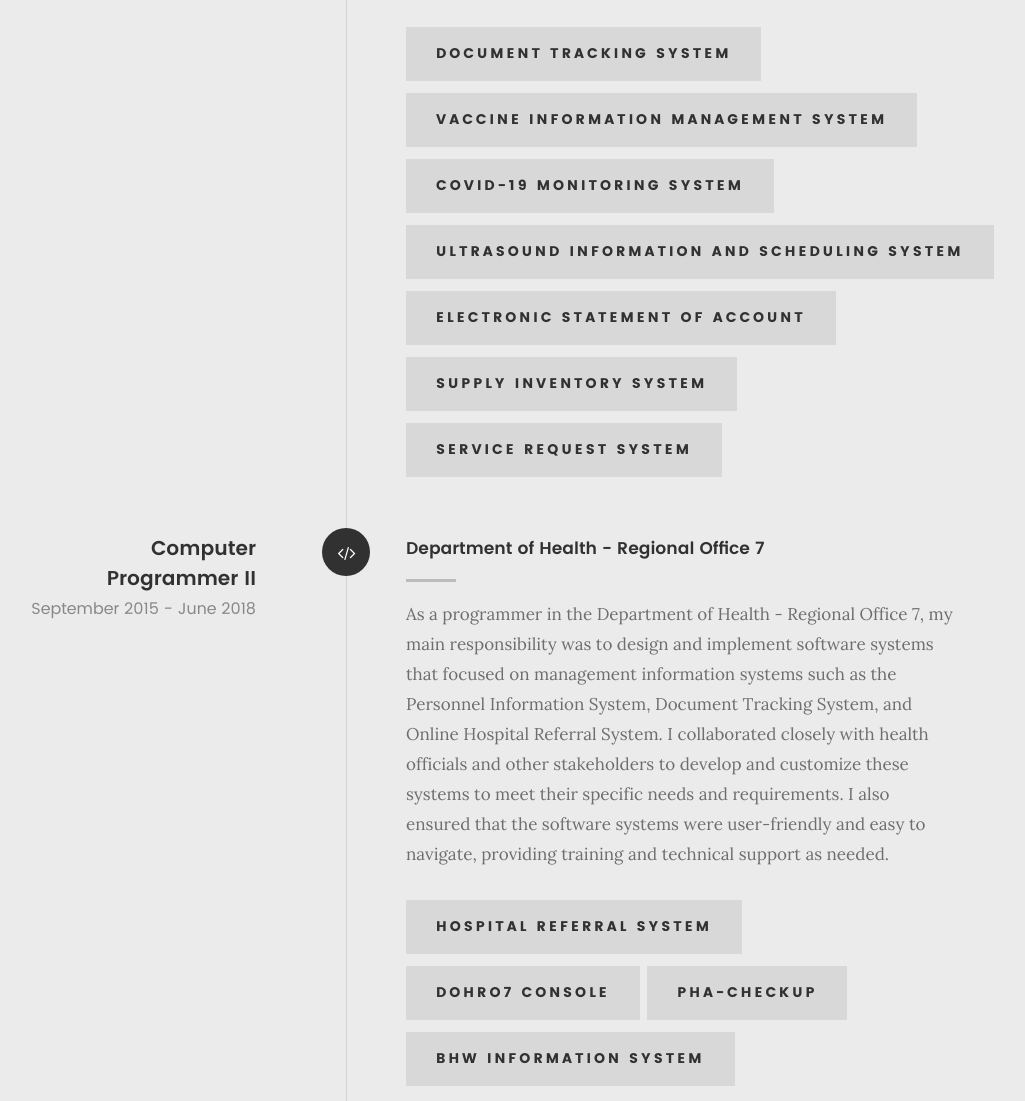
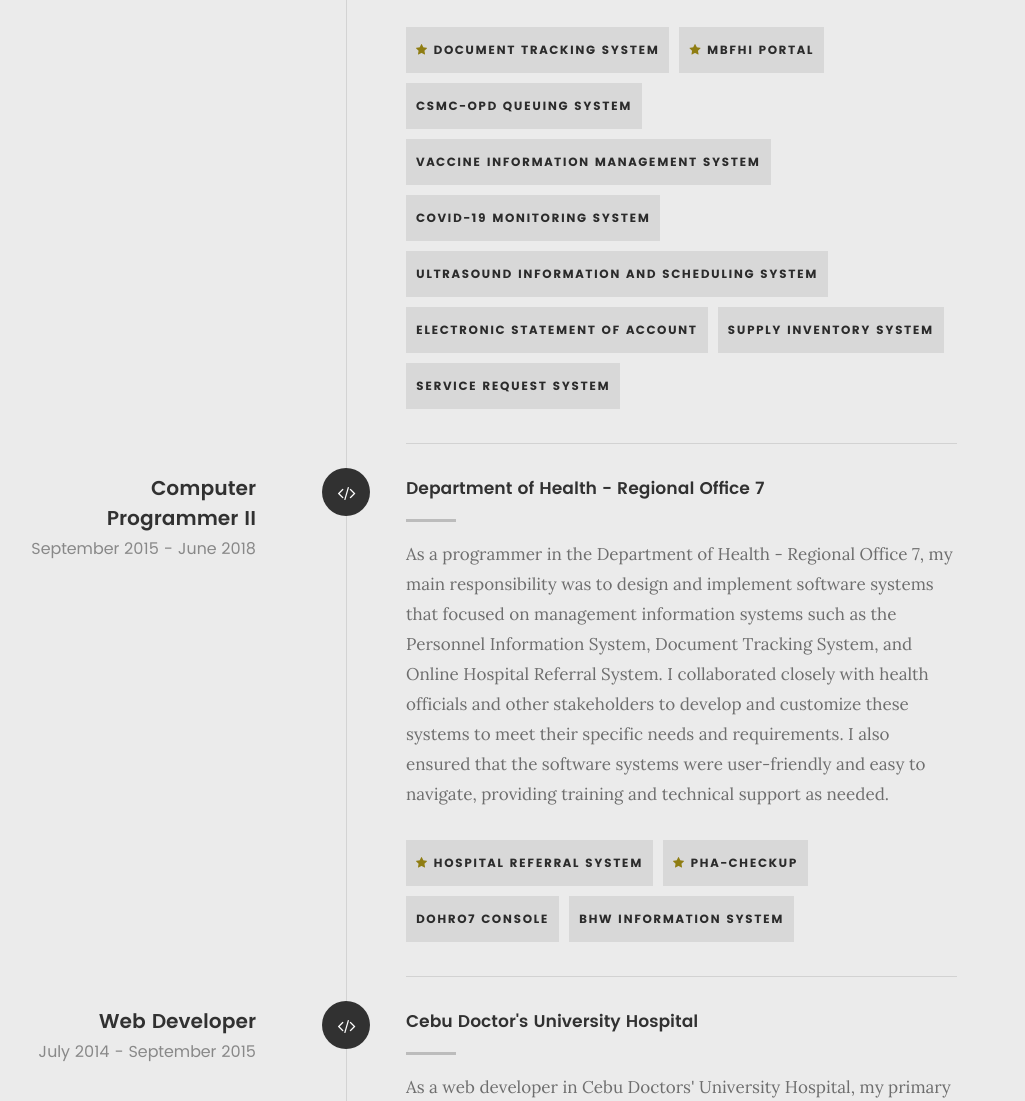
Before and after one commit to jimmytdh/jimmy.github.io, a plain HTML site: page index.html in a window 1280 px wide. Shown: the part 2600-3701 px from the top of the page, without its empty margins (153-1178 px from the left). Drawn offline with Linux system fonts and the light colour scheme; some packages are replaced by stand-ins of ours; a script that the page names is missing; files whose address does not match are found by name.

Commit message:
update portfolio

```diff
--- a/index.html
+++ b/index.html
@@ -29,7 +29,27 @@
    <!-- favicons
 	================================================== -->
 	<link rel="icon" type="image/png" href="favicon.png">
+	<style>
+		.portfolio {
+			font-family: "poppins-bold", sans-serif;
+			background: #d8d8d8;
+			padding: 8px 10px;
+			color: #2b2b2b;
+			margin-bottom: 10px;
+			float: left;
+			cursor: pointer;
+			user-select: none;
+			font-size: 0.7em;
+			text-transform: uppercase;
+			letter-spacing: 1.5px;
+			margin-right: 10px;
+		}
+		.portfolio:hover {
+			background-color: #b8b8b8;
+			color: #0c53b7;
+		}
 
+	</style>
 </head>
 
 <body id="top">
@@ -225,14 +245,18 @@
 	   					<h4>Cebu South Medical Center</h4>
 	   					<p>As a programmer in a hospital, my primary responsibility is to develop, maintain, and support the hospital's software applications and systems that are used to manage patient records, appointments, and other administrative tasks. I work closely with hospital staff to understand their needs and requirements and develop solutions that improve the efficiency and effectiveness of the hospital's operations.</p>
 						<p>
-							<button type="button">Document Tracking System</button>
-							<button type="button">Vaccine Information Management System</button>
-							<button type="button">COVID-19 Monitoring System</button>
-							<button type="button">Ultrasound Information and Scheduling System</button>
-							<button type="button">Electronic Statement of Account</button>
-							<button type="button">Supply Inventory System</button>
-							<button type="button">Service Request System</button>
+							<a target="_blank" href="https://dohcsmc.site/dts" class="portfolio"><i class="fa fa-star" style="color: #8f7d12"></i> Document Tracking System</a>
+							<a target="_blank" href="https://mis.cvchd7.com/mbfhi" class="portfolio"><i class="fa fa-star" style="color: #8f7d12"></i> MBFHI Portal</a>
+							<a target="_blank" href="#" class="portfolio">CSMC-OPD Queuing System</a>
+							<a target="_blank" href="https://vax.dohcsmc.site" class="portfolio">Vaccine Information Management System</a>
+							<a target="_blank" href="https://dohcsmc.site/covid19" class="portfolio">COVID-19 Monitoring System</a>
+							<a target="_blank" href="https://dohcsmc.site/utz" class="portfolio">Ultrasound Information and Scheduling System</a>
+							<a target="_blank" href="https://dohcsmc.site/esoa" class="portfolio">Electronic Statement of Account</a>
+							<a target="_blank" href="https://dohcsmc.site/supply" class="portfolio">Supply Inventory System</a>
+							<a target="_blank" href="https://dohcsmc.site/srs" class="portfolio">Service Request System</a>
 						</p>
+						<div style="clear: both;"></div>
+						<hr>
 	   				</div>
 	   			</div> <!-- /timeline-block -->
 
@@ -248,11 +272,13 @@
 	   					<h4>Department of Health - Regional Office 7</h4>
 	   					<p>As a programmer in the Department of Health - Regional Office 7, my main responsibility was to design and implement software systems that focused on management information systems such as the Personnel Information System, Document Tracking System, and Online Hospital Referral System. I collaborated closely with health officials and other stakeholders to develop and customize these systems to meet their specific needs and requirements. I also ensured that the software systems were user-friendly and easy to navigate, providing training and technical support as needed.</p>
 						<p>
-							<button type="button">Hospital Referral System</button>
-							<button type="button">DOHRO7 Console</button>
-							<button type="button">PHA-Checkup</button>
-							<button type="button">BHW Information System</button>
+							<a href="https://cvchd7.com/" class="portfolio" target="_blank"><i class="fa fa-star" style="color: #8f7d12"></i> Hospital Referral System</a>
+							<a href="https://tsekap.cvchd7.com/" class="portfolio" target="_blank"><i class="fa fa-star" style="color: #8f7d12"></i> PHA-Checkup</a>
+							<a href="#" class="portfolio" target="_blank">DOHRO7 Console</a>
+							<a href="https://mis.cvchd7.com/bhw" class="portfolio" target="_blank">BHW Information System</a>
 						</p>
+						<div style="clear: both;"></div>
+						<hr>
 	   				</div>
 	   			</div> <!-- /timeline-block -->
 
@@ -267,6 +293,7 @@
 	   				<div class="timeline-content">
 	   					<h4>Cebu Doctor's University Hospital</h4>
 	   					<p>As a web developer in Cebu Doctors' University Hospital, my primary role was to design and develop the hospital's website. I collaborated with hospital staff to identify their needs and requirements and develop a website that provided a seamless user experience for patients, visitors, and staff. I ensured that the website was user-friendly and accessible, with clear navigation and easy-to-find information.</p>
+						<hr>
 	   				</div>
 	   			</div> <!-- /timeline-block -->
 
@@ -520,7 +547,8 @@
    <script src="js/jquery-2.1.3.min.js"></script>
    <script src="js/plugins.js"></script>
    <script src="js/main.js"></script>
-
+	<script src="https://cdn.jsdelivr.net/npm/sweetalert2@11"></script>
+	<script src="js/sweetalert.js"></script>
 </body>
 
 </html>
--- /dev/null
+++ b/js/sweetalert.js
@@ -0,0 +1,16 @@
+$(document).ready(function(){
+    function showModal(title){
+        Swal.fire({
+            title: '<strong>'+title+'</strong>',
+            html:
+                '<img src="images/portfolio/dts.jpg">'+
+                'You can use <b>bold text</b>, ' +
+                '<a href="//sweetalert2.github.io">links</a> ' +
+                'and other HTML tags',
+            showCloseButton: false,
+            showCancelButton: false,
+            focusConfirm: false,
+            showConfirmButton: false
+        })
+    }
+})
```
Also changed, not shown: images/screenshot.png (added).
